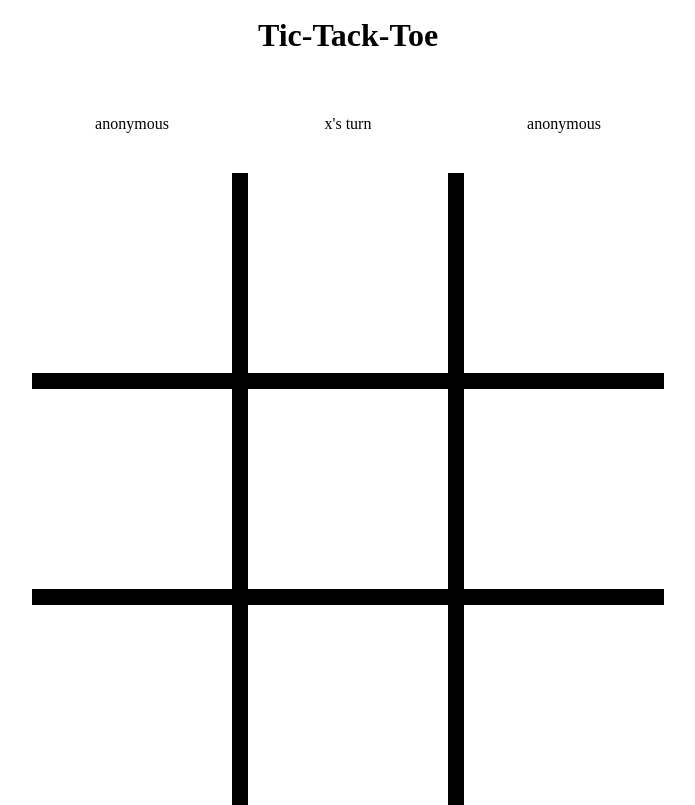
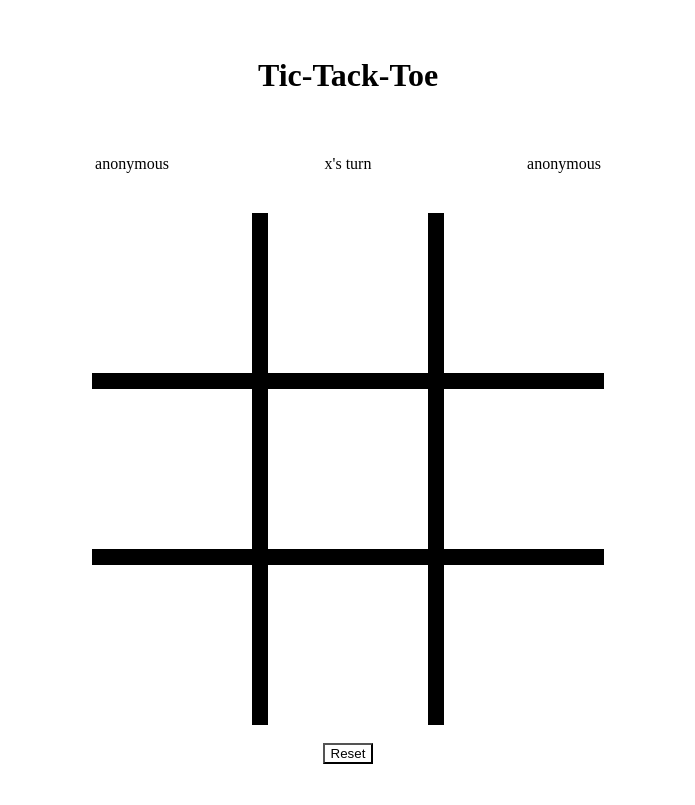
Before and after one commit to garryc5/Tic-Tack-Toe.js, a plain HTML site: page index.html in a window 1280 px wide. Both pictures are taken after a click on the button "Start". Shown: the whole page, without its empty margins (292-987 px from the left). Drawn offline with Linux system fonts and the light colour scheme.

Commit message:
fully functioning with base css

```diff
--- a/css/main.css
+++ b/css/main.css
@@ -10,12 +10,14 @@ body
     flex-direction: column;
     justify-content: center;
     align-items: center;
+    min-width: 500px;
+    min-height: 500px;
 }
 section#board
 {
     display: none;
-    grid-template-rows: repeat(3,25vmin);
-    grid-template-columns: repeat(3,25vmin);
+    grid-template-rows: repeat(3,20vmin);
+    grid-template-columns: repeat(3,20vmin);
     grid-gap: 2vmin;
     background-color: black;
 }
@@ -42,3 +44,8 @@ section#turns
     grid-gap: 2vmin;
     text-align: center;
 }
+#reset
+{
+    display: none;
+    background-color: white;
+}
--- a/index.html
+++ b/index.html
@@ -32,6 +32,8 @@
         <div id="21">f</div>
         <div id="22">f</div>
     </section>
+    <br>
+    <button id = 'reset' onclick="reset()">Reset</button>
 
 </body>
 </html>
--- a/js/main.js
+++ b/js/main.js
@@ -41,15 +41,17 @@ function initializeVars()
     player[0] = $('player-twos-name').value;
     player[1] = player[1] ? player[1] : "anonymous";
     player[0] = player[0] ? player[0] : "anonymous";
-    $('game-starter').style.display="none";
+
     firstRender();
     render();
 }
 function firstRender()
 {
+    $('game-starter').style.display="none";
     $('p2-name').textContent = player[0];
     $('p1-name').textContent = player[1];
     $('board').style.display= 'grid';
+    $('reset').style.display='block';
 }
 function $(name)
 {
@@ -70,7 +72,6 @@ function playersTurn(evt)
     if(evt.target.id=="board"||winner)return;
     if(board[parseInt(evt.target.id.split('').shift())]
     [parseInt(evt.target.id.split('').pop())])return;
-
     board
     [parseInt(evt.target.id.split('').shift())]
     [parseInt(evt.target.id.split('').pop())] = turn;
@@ -91,3 +92,15 @@ function displayWinner()
     $('turn').textContent =`${winner} Is The Winner`;
 
 }
+function reset()
+{
+ board.forEach(function(row, colID)
+ {
+    row.forEach(function(cell,rowID)
+    {
+       board[colID][rowID]=0;
+    });
+ });
+ winner=undefined;
+ render();
+}
```
